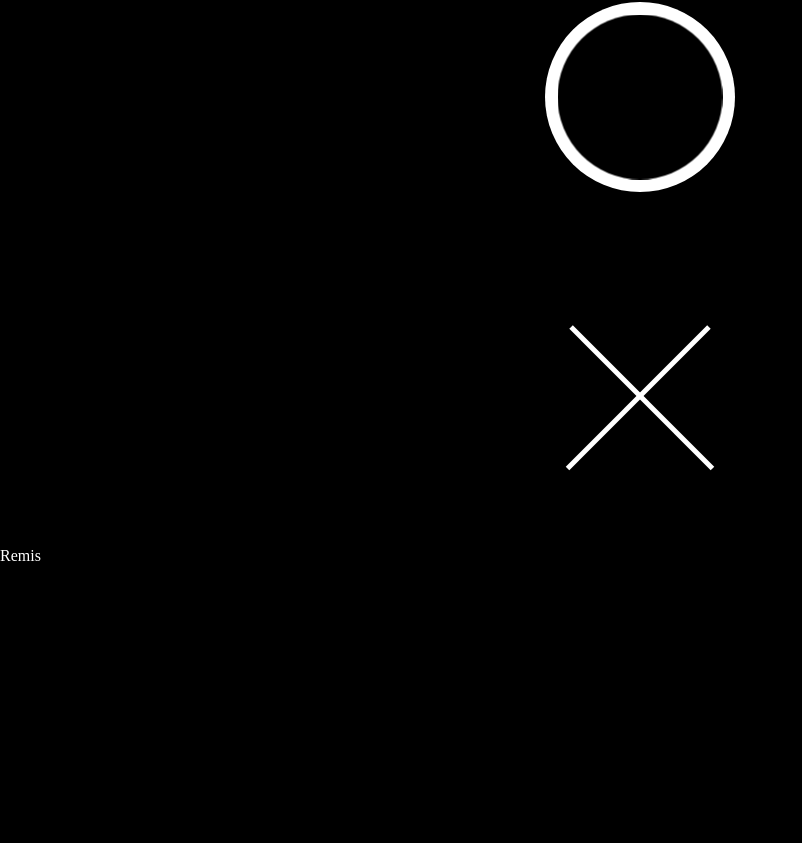
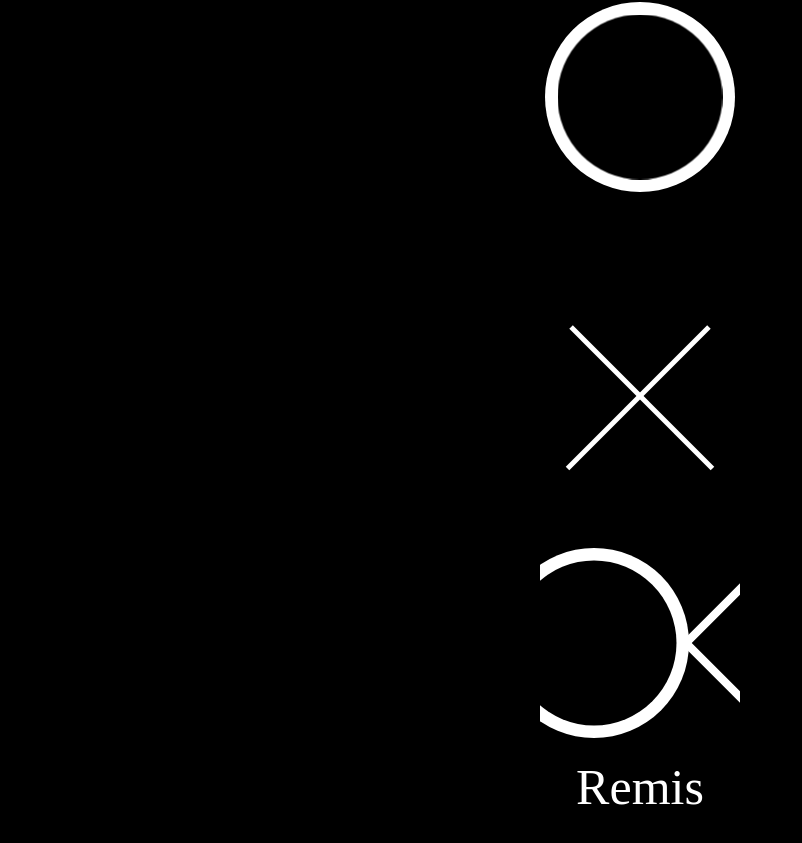
Before and after one commit to Maty2002v2/-Tic-Tac-Toe, a Vue app: page / in a window 1280 px wide. Shown: the part 433-1276 px from the top of the page, without its empty margins (0-802 px from the left). Before the commit the page ends 998 px from the top, so only its background shows below. Built offline with nearby package versions, Linux system fonts and the light colour scheme.

Commit message:
Tie winning animation added

```diff
--- a/src/components/results/TheTie.vue
+++ b/src/components/results/TheTie.vue
@@ -1,5 +1,7 @@
 <template>
-  <div>Remis</div>
+  <div class="tie">
+    <span>Remis</span><span><span></span></span><span></span><span></span>
+  </div>
 </template>
 
 <script lang="ts">
@@ -9,3 +11,100 @@ export default defineComponent({
   name: "TheTie",
 });
 </script>
+
+<style scoped>
+.tie {
+  width: 400px;
+  z-index: -2;
+  animation: EndRemis 2s forwards;
+  position: relative;
+  width: 200px;
+  height: 300px;
+  font-size: 100px;
+  text-align: center;
+  color: white;
+  background: black;
+  font-size: 50px;
+  overflow: hidden;
+  margin: 0 auto;
+}
+@keyframes EndRemis {
+  0% {
+    opacity: 0;
+  }
+  100% {
+    opacity: 1;
+  }
+}
+
+.tie span:nth-child(1) {
+  position: absolute;
+  top: 80%;
+  left: 50%;
+  transform: translate(-50%, -50%);
+}
+
+.tie span:nth-child(2) {
+  position: absolute;
+  top: 32%;
+  left: 50%;
+  transform: translate(-50%, -50%);
+  width: 190px;
+  height: 190px;
+  border-radius: 50%;
+  background: white;
+  animation: EndRemis1 5s ease forwards 0.2s;
+}
+@keyframes EndRemis1 {
+  0% {
+    left: 50%;
+  }
+  100% {
+    left: 27%;
+  }
+}
+
+.tie span:nth-child(2) span {
+  position: absolute;
+  top: 50%;
+  left: 50%;
+  transform: translate(-50%, -50%);
+  width: 165px;
+  height: 165px;
+  background: black;
+  border-radius: 50%;
+}
+.tie span:nth-child(3) {
+  position: absolute;
+  top: 32%;
+  left: 50%;
+  transform: translate(-50%, -50%) rotate(45deg);
+  width: 190px;
+  height: 8px;
+  background: white;
+  border-radius: 5px;
+  z-index: -1;
+  animation: EndRemis2 5s ease forwards 0.2s;
+}
+@keyframes EndRemis2 {
+  0% {
+    left: 50%;
+  }
+  100% {
+    left: 73%;
+  }
+}
+
+.tie span:nth-child(4) {
+  position: absolute;
+  top: 32%;
+  left: 50%;
+  transform: translate(-50%, -50%) rotate(-45deg);
+  width: 190px;
+  height: 8px;
+  background: white;
+  border-radius: 5px;
+  z-index: -1;
+  animation: EndRemis2 5s ease forwards 0.2s;
+}
+</style>
```
